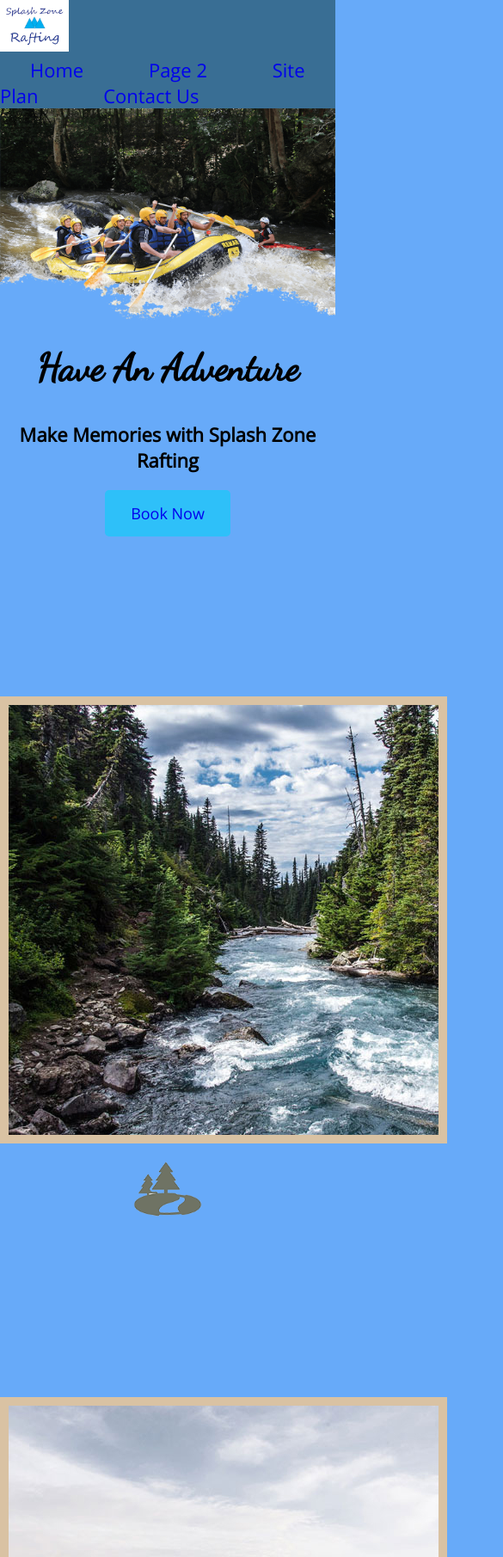
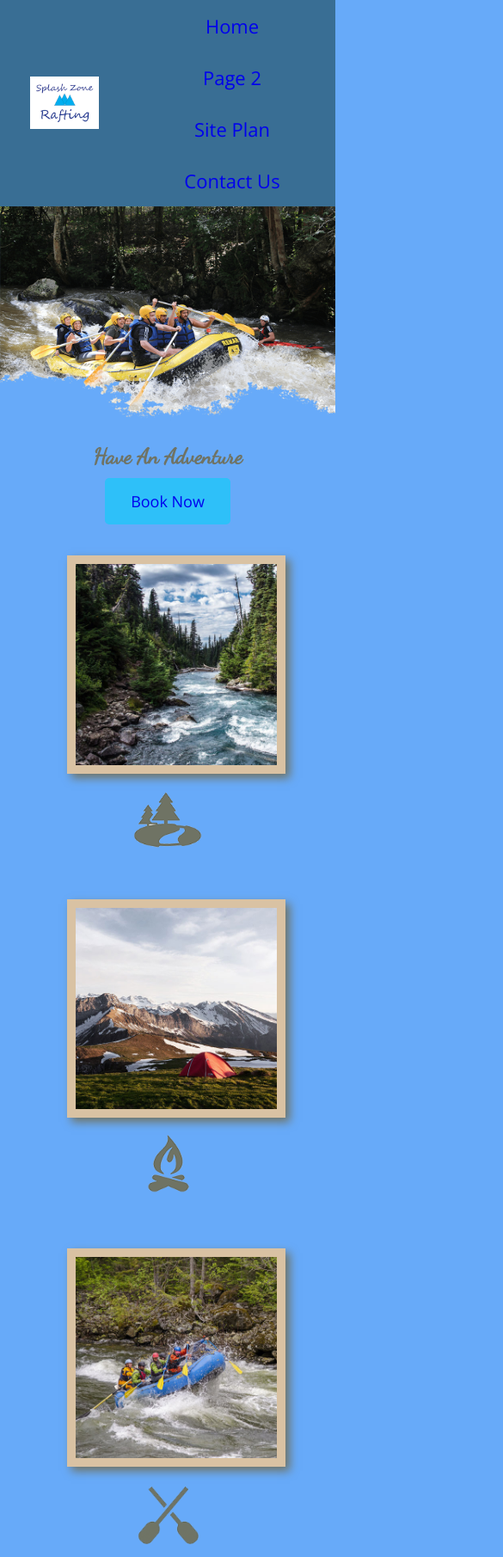
Before and after one commit to tyler953/wdd130, a plain HTML site: page wwr/index.html in a window 390 px wide. Shown: the top 1811 px of the page at 86% size, 585 px wide, since content can reach past the window. Drawn offline with nearby package versions, Linux system fonts and the light colour scheme; a web font is replaced by a local one.

Commit message:
Layout the Home Page

```diff
--- a/wwr/styles/style.css
+++ b/wwr/styles/style.css
@@ -11,6 +11,16 @@
     text-align: center;
 }
 
+.home-grid{
+    display: grid;
+    grid-template-columns: repeat(10, 1fr);
+}
+
+nav{
+    display:flex;
+    justify-content:space-around;
+}
+
 nav a{
     text-align: center;
     padding: 35px;
@@ -20,6 +30,8 @@ nav a{
 #background{
     height: 725px;
     background-color: #2EC0F9;
+    grid-column: 1/11;
+    grid-row: 4/9;
 }
 
 body{
@@ -32,6 +44,8 @@ body{
 
 header{
     background-color: #396E94;
+    display: grid;
+    grid-template-columns: 150px auto;
 }
 
 nav a:hover{
@@ -59,12 +73,18 @@ nav a:hover{
     font-size: .8em;
     line-height: 1.5em;
     padding: 35px;
+    grid-column: 6/10;
+    grid-row: 6/7;
+    box-shadow: 5px 5px 10px #6f7364;
 }
 
 footer{
     background-color: #67AAF9;
     padding: 25px 50px;
     margin-top: 200px;
+    display: flex;
+    justify-content: space-around;
+    align-items: center;
 }
 
 .logo{
@@ -126,6 +146,8 @@ h2{
 
 #logo_link{
     padding-top: 5px;
+    justify-self: center;
+    align-self: center;
 }
 
 .msg p{
@@ -140,14 +162,102 @@ footer .social img{
     margin-top: 10px;
 }
 
-.rivers-card, .camping-card, .rapids-card{
-    margin: 200px 0;
+.card-img{
+    border: 10px solid #d9c2a3;
+    width: 100%;
+    transition: transform .5s;
+    box-shadow: 5px 5px 10px #6f7364;
 }
 
-.card-img{
-    border: 10px solid #d9c2a3;
+.rapids-card{
+    margin: 200px 0;
+    grid-column: 8/10;
+    grid-row: 2/3;
+}
+
+.camping-card{
+    margin: 200px 0;
+    grid-column: 5/7;
+    grid-row: 2/3;
+}
+
+.rivers-card{
+    margin: 200px 0;
+    grid-column: 2/4;
+    grid-row: 2/3;
+}
+
+.card-img:hover{
+    opacity: .6;
+    transform: scale(1.1);
 }
 
 main section image{
     box-sizing: border-box;
 }
+
+#hero{
+    display: grid;
+    grid-template-columns: 1fr 3fr 1fr;
+}
+
+#hero-box{
+    grid-column: 1/4;
+    grid-row: 1/3;
+}
+
+#hero-msg{
+    grid-column: 2/3;
+    grid-row: 1/2;
+    color: white;
+}
+
+.mountains{
+    width: 100%;
+    grid-column: 2/7;
+    grid-row: 5/8;
+    box-shadow: 5px 5px 10px #6f7364;
+}
+
+
+@media screen and (max-width: 900px) {
+    #hero, .home-grid {
+        display: block;
+        height: auto;
+    }
+    nav, footer {
+        flex-direction: column;
+    }
+    nav a {
+        display: block;
+        padding: 15px;
+    }
+    #hero {
+        margin-top: 0;
+    }
+    #hero-msg {
+        margin-top: 0;
+    }
+    #hero-msg h4 {
+        display: none;
+    }
+    .home-title {
+        font-size: 25px;
+        color: #6f7364;
+    }
+    .rivers-card, .camping-card, .rapids-card {
+        margin: 50px auto;
+        width: 60%;
+    }
+    #background {
+        display: none;
+    }
+    .mountains, .msg {
+        width: 80%;
+        display: block;
+        margin: 0 auto;
+    }
+    footer {
+        margin-top: 25px;
+    }
+}
```
